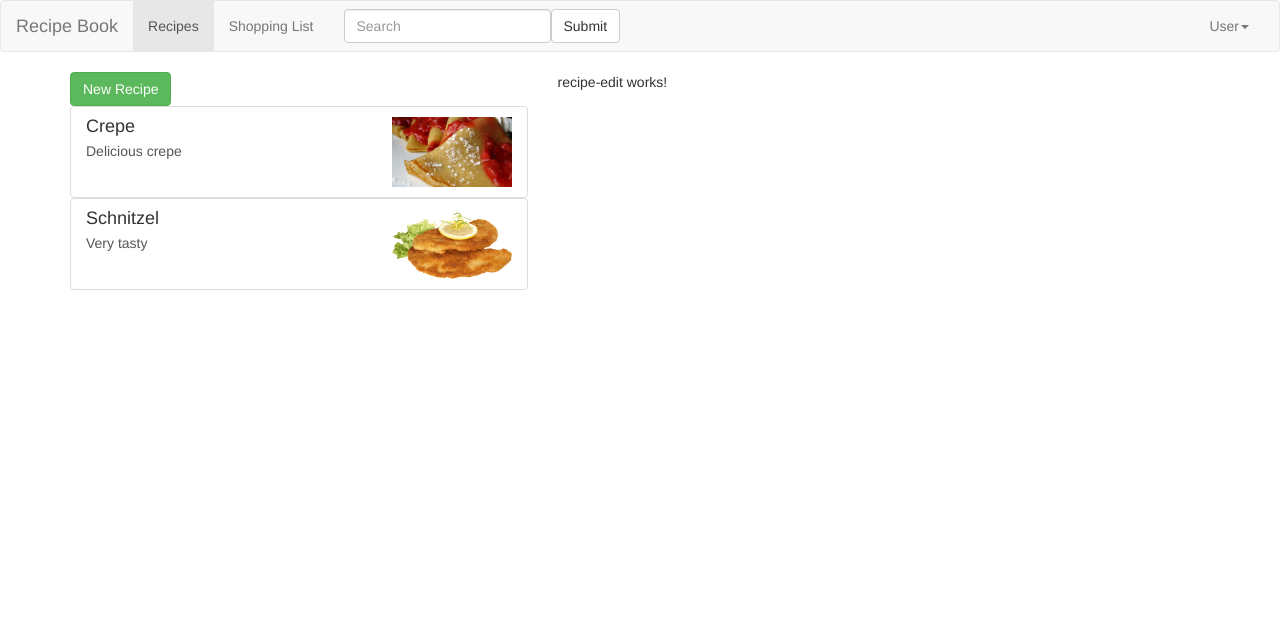
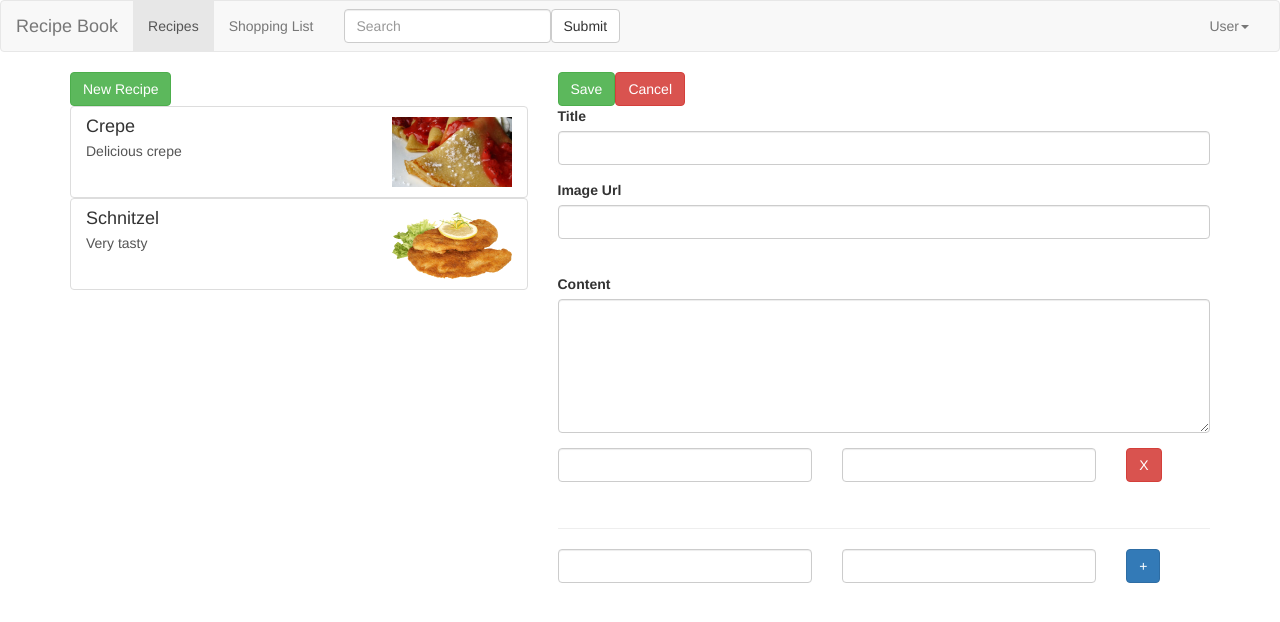
Before and after one commit to ascold/recipe-book, an Angular app: page /recipes/new in a window 1280 px wide. Shown: the top 622 px of the page. Built offline with nearby package versions, Linux system fonts and the light colour scheme.

Commit message:
added recipe edit form logic

```diff
--- a/src/app/recipes/recipe-edit/recipe-edit.component.html
+++ b/src/app/recipes/recipe-edit/recipe-edit.component.html
@@ -1,3 +1,93 @@
-<p>
-  recipe-edit works!
-</p>
+<div class="row">
+  <div class="col-xs-12">
+    <form>
+      <div class="row">
+        <div class="col-xs-12">
+          <button type="submit" class="btn btn-success">Save</button>
+          <a class="btn btn-danger">Cancel</a>
+        </div>
+      </div>
+      <div class="row">
+        <div class="col-xs-12">
+          <div class="form-group">
+            <label for="name">Title</label>
+            <input
+              type="text"
+              id="name"
+              class="form-control">
+          </div>
+        </div>
+      </div>
+      <div class="row">
+        <div class="col-xs-12">
+          <div class="form-group">
+            <label for="image-url">Image Url</label>
+            <input
+              type="text"
+              id="image-url"
+              class="form-control">
+          </div>
+        </div>
+      </div>
+      <div class="row">
+        <div class="col-xs-12">
+          <div class="img">
+            <img>
+          </div>
+        </div>
+      </div>
+      <div class="row">
+        <div class="col-xs-12">
+          <div class="form-group">
+            <label for="content">Content</label>
+            <textarea
+              type="text"
+              id="content"
+              rows="6"
+              class="form-control"></textarea>
+          </div>
+        </div>
+      </div>
+      <div class="row">
+        <div class="col-xs-12">
+          <ul class="list-group">
+            <div
+              class="row">
+              <div>
+                <div class="col-sm-5">
+                  <input
+                    type="text"
+                    class="form-control">
+                </div>
+                <div class="col-sm-5">
+                  <input
+                    type="text"
+                    class="form-control">
+                </div>
+                <div class="col-sm-2">
+                  <button class="btn btn-danger">X</button>
+                </div>
+              </div>
+
+              <br><br>
+            </div>
+          </ul>
+        </div>
+      </div>
+    </form>
+  </div>
+</div>
+<hr>
+<div class="row">
+  <div class="col-xs-12">
+    <div class="form-group row">
+      <div class="col-md-5"><input type="text" class="form-control"></div>
+      <div class="col-md-5"><input type="text" class="form-control"></div>
+      <div class="col-md-2">
+        <button
+          type="button"
+          class="btn btn-primary">+</button>
+      </div>
+    </div>
+  </div>
+</div>
--- a/src/app/recipes/recipe-edit/recipe-edit.component.ts
+++ b/src/app/recipes/recipe-edit/recipe-edit.component.ts
@@ -1,14 +1,73 @@
-import { Component, OnInit } from '@angular/core';
+import { Subscription } from 'rxjs/Rx';
+import { RecipeService } from './../recipe.service';
+import { Recipe } from './../recipe';
+import { ActivatedRoute } from '@angular/router';
+import { FormArray, FormGroup, FormControl, FormBuilder, Validators } from '@angular/forms';
+import { Component, OnInit, OnDestroy } from '@angular/core';
 
 @Component({
   selector: 'rb-recipe-edit',
   templateUrl: './recipe-edit.component.html'
 })
-export class RecipeEditComponent implements OnInit {
+export class RecipeEditComponent implements OnInit, OnDestroy {
 
-  constructor() { }
+  private subscription: Subscription;
+  private recipe: Recipe;
+  private isNew = true;
+  private recipeIndex: number;
+  recipeForm:FormGroup;
+
+  constructor(private route: ActivatedRoute, private recipeService: RecipeService, private formBuilder:FormBuilder) { }
 
   ngOnInit() {
+    this.subscription = this.route.params.subscribe(
+      (params:any)=> {
+        if(params.hasOwnProperty('id')){
+          this.isNew = false;
+          this.recipeIndex = +params['id'];
+          this.recipe = this.recipeService.getRecipe(this.recipeIndex);
+        }else{
+          this.isNew = true;
+          this.recipe = null;
+        }
+      }
+    );
+  }
+
+  ngOnDestroy(){
+    this.subscription.unsubscribe();
+  }
+
+  private initForm(isNew: boolean){
+    let recipeName = '';
+    let recipeImageUrl = '';
+    let recipeContent = '';
+    let recipeIngredients: FormArray = new FormArray([]);
+
+    if(this.isNew){
+
+    }else{
+      for(let i = 0; i< this.recipe.ingredients.length; i++){
+        recipeIngredients.push(
+          new FormGroup({
+            name: new  FormControl(this.recipe.ingredients[i].name, Validators.required),
+            amount:  new  FormControl(this.recipe.ingredients[i].amount, [Validators.required, Validators.pattern("\\d+")])
+          })
+        );
+      }
+
+      recipeName = this.recipe.name;
+      recipeImageUrl = this.recipe.imagePath;
+      recipeContent = this.recipe.description;
+    }
+
+      this.recipeForm = this.formBuilder.group({
+           name: [recipeName, Validators.required],
+           imagePath : [recipeImageUrl, Validators.required],
+           description : [recipeContent, Validators.required],
+           ingredients: recipeIngredients
+      });
+
   }
 
 }
```
